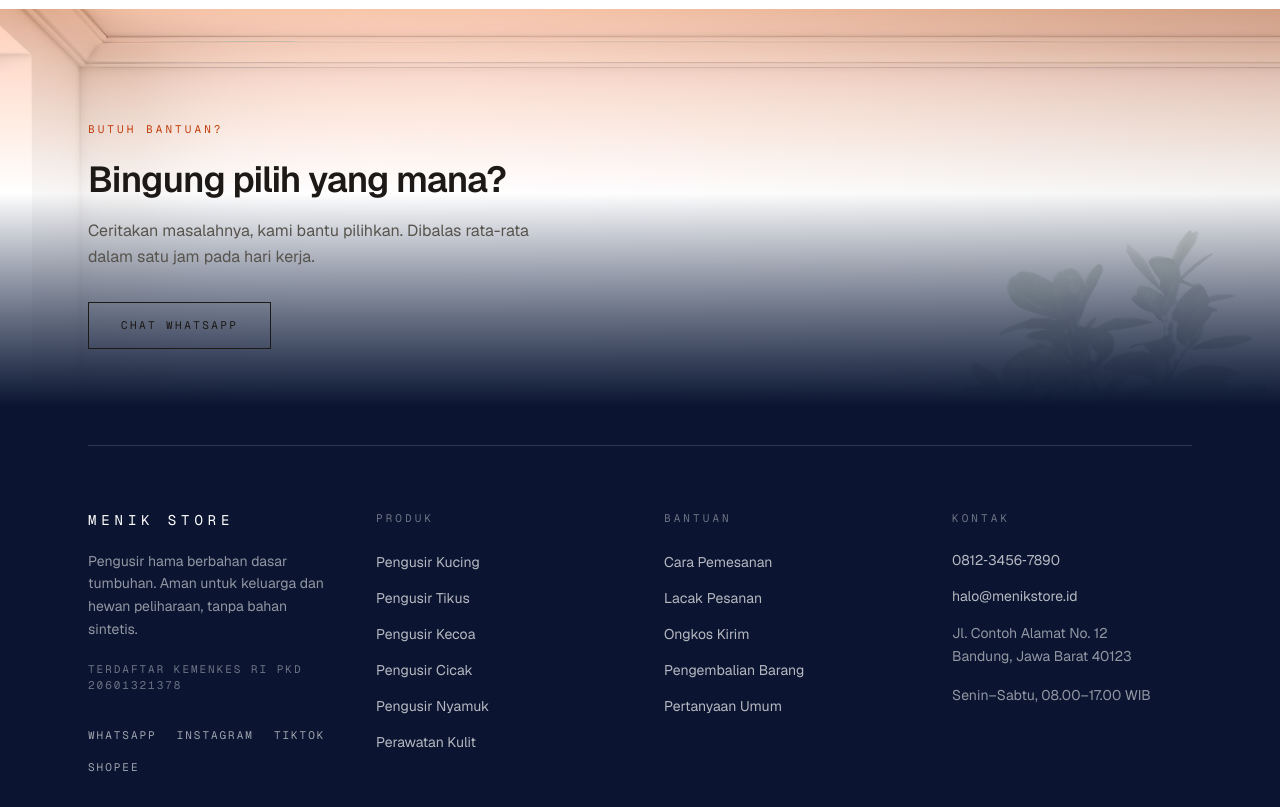
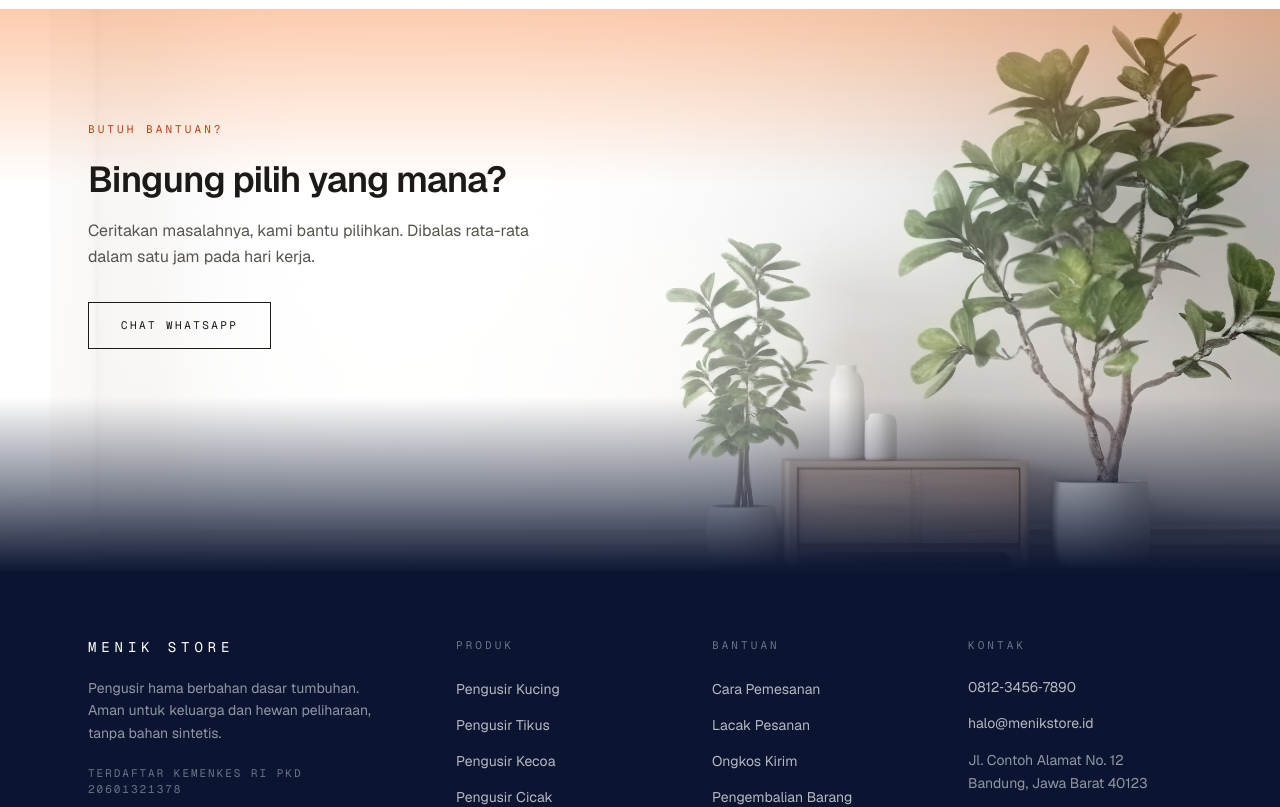
Before and after one commit to winterheatherica/ecommerce, a Next.js app in the folder frontend/: page / in a window 1280 px wide. Shown: the part 1080-1887 px from the top of the page. Built offline with nearby package versions, Linux system fonts and the light colour scheme.

Commit message:
rework footer gradient and spacing

```diff
--- a/frontend/app/components/site-footer.tsx
+++ b/frontend/app/components/site-footer.tsx
@@ -23,23 +23,26 @@ const pembayaran = ["BCA", "Mandiri", "BNI", "QRIS", "GoPay", "OVO", "DANA"];
 
 export default function SiteFooter() {
   return (
-    <footer id="kontak" className="relative overflow-hidden">
+    <footer id="kontak">
+      <section className="relative isolate overflow-hidden">
         <Image
-        src="/footer.jpg"
+          src="/footer-cropped.jpg"
           alt=""
           fill
           sizes="100vw"
           className="object-cover object-center"
         />
 
-      <div className="absolute inset-0 bg-linear-to-b from-brand-500/35 from-0% via-white/80 via-20% to-accent-950 to-43%" />
+        <div className="absolute inset-0 bg-linear-to-r from-white/90 via-white/55 to-transparent" />
+        <div className="absolute inset-x-0 top-0 h-44 bg-linear-to-b from-brand-500/35 to-transparent" />
+        <div className="absolute inset-x-0 bottom-0 h-44 bg-linear-to-t from-accent-950 from-0% via-accent-950/55 via-42% to-transparent" />
 
-      <div className="relative z-10">
-        <div className="mx-auto max-w-6xl px-6 pt-28 pb-24">
+        <div className="relative mx-auto max-w-6xl px-6 pt-28 pb-56">
+          <div className="max-w-lg">
             <p className="font-mono text-[11px] tracking-[0.28em] text-brand-700 uppercase">
               Butuh bantuan?
             </p>
-          <h2 className="mt-5 max-w-lg text-3xl leading-tight font-semibold tracking-tight text-ink sm:text-4xl">
+            <h2 className="mt-5 text-3xl leading-tight font-semibold tracking-tight text-ink sm:text-4xl">
               Bingung pilih yang mana?
             </h2>
             <p className="mt-4 max-w-md leading-relaxed text-stone-600">
@@ -53,10 +56,13 @@ export default function SiteFooter() {
               Chat WhatsApp
             </a>
           </div>
+        </div>
+      </section>
 
-        <div className="mx-auto max-w-6xl px-6 pb-16">
-          <div className="grid gap-12 border-t border-white/15 pt-16 sm:grid-cols-2 lg:grid-cols-4">
-            <div>
+      <div className="bg-accent-950">
+        <div className="mx-auto max-w-6xl px-6 pt-16 pb-16">
+          <div className="flex flex-col gap-14 lg:flex-row lg:gap-20">
+            <div className="lg:w-72 lg:shrink-0">
               <p className="font-mono text-sm tracking-[0.35em] text-white uppercase">
                 Menik Store
               </p>
@@ -83,6 +89,7 @@ export default function SiteFooter() {
               </ul>
             </div>
 
+            <div className="grid flex-1 gap-x-8 gap-y-12 sm:grid-cols-3">
               <div>
                 <p className="font-mono text-[11px] tracking-[0.28em] text-white/40 uppercase">
                   Produk
@@ -146,6 +153,7 @@ export default function SiteFooter() {
               </div>
             </div>
           </div>
+        </div>
 
         <div className="border-t border-white/10">
           <div className="mx-auto flex max-w-6xl flex-col gap-6 px-6 py-8 sm:flex-row sm:items-center sm:justify-between">
```
Also changed, not shown: frontend/public/footer-cropped.jpg (added). Lines whose indentation alone changed are shown as unchanged.
